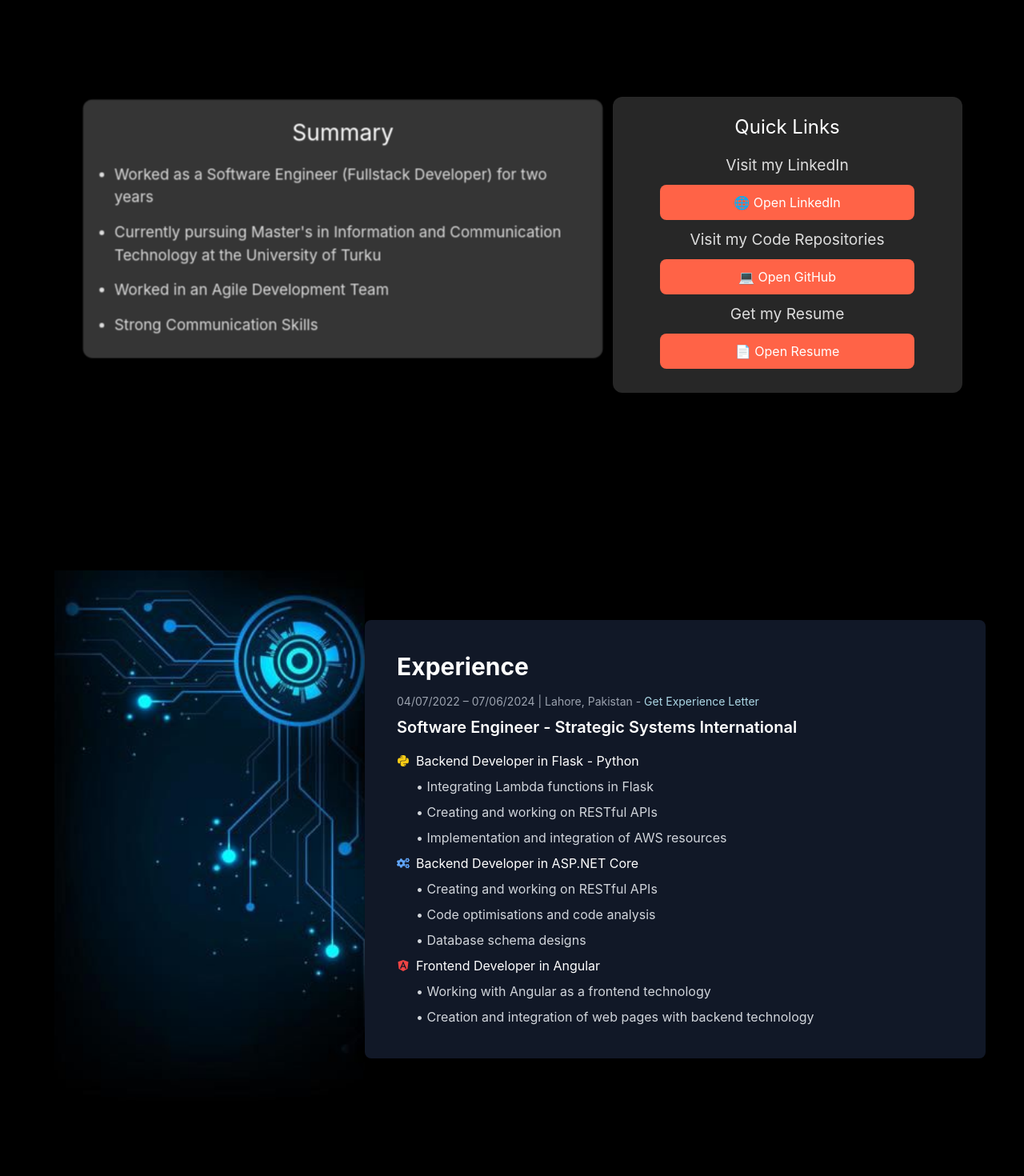
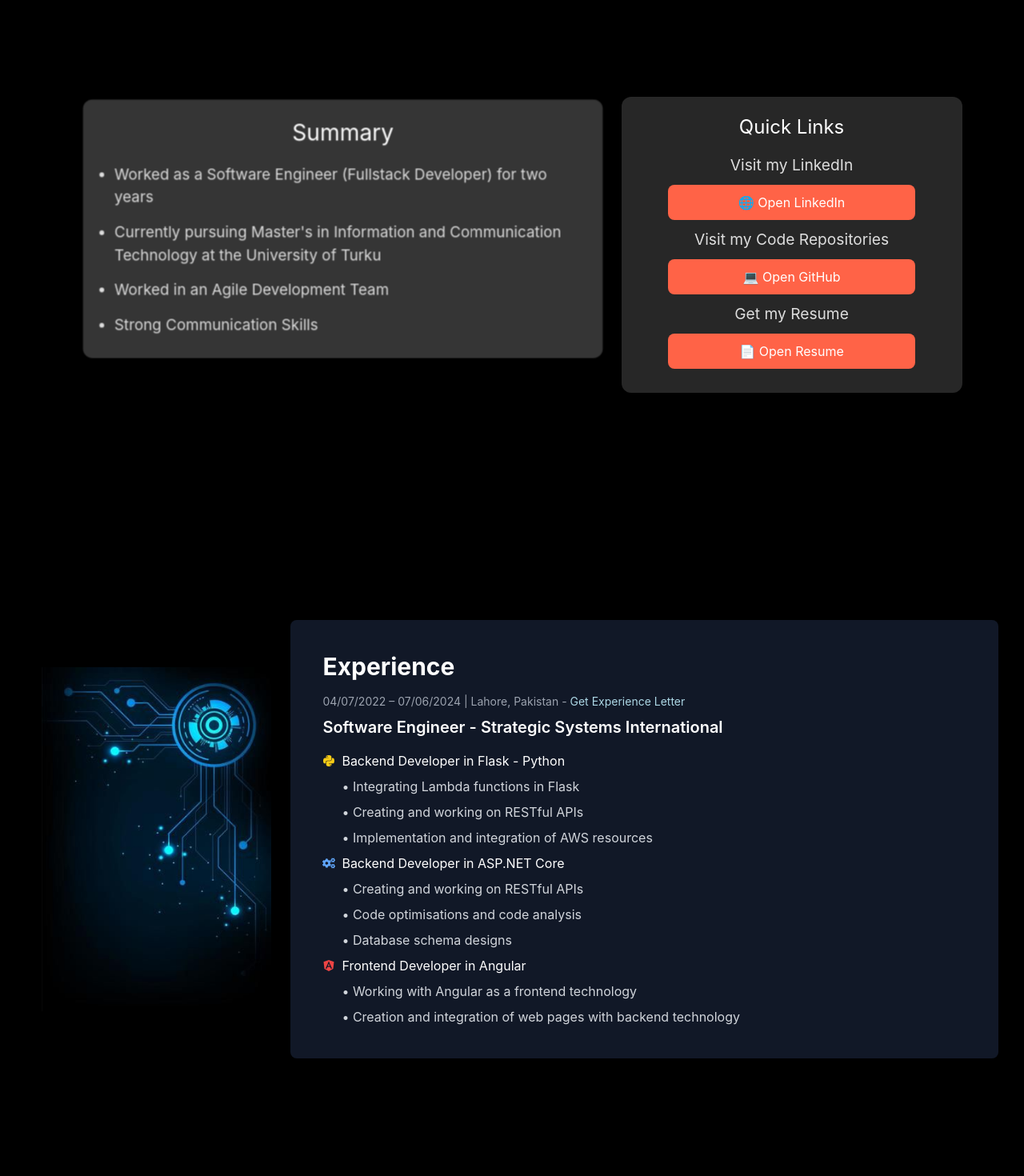
Before and after one commit to W44/portfolio-ui, a React (Create React App) app: page / in a window 1280 px wide. Shown: the part 1040-2510 px from the top of the page at 80% size. Built offline with nearby package versions, Linux system fonts and the light colour scheme; the HTML template or start-up script is replaced by a standard one.

Commit message:
updating styling

```diff
--- a/src/Componants/Body/Body.css
+++ b/src/Componants/Body/Body.css
@@ -26,14 +26,22 @@
     object-position: top;
   }
   /* Parent container for Summary and Quick Links */
-.summary-quicklinks-wrapper {
+  .summary-quicklinks-wrapper {
     display: flex;
-    justify-content: space-between; /* Push both sections apart */
-    align-items: flex-start; /* Align content to the top */
-    width: 90%; /* Adjust width for responsiveness */
-    margin: 50px auto; /* Center the section */
-    gap: 5px; /* Space between components */
-}
+    flex-direction: column;
+    align-items: flex-start;
+    width: 90%;
+    margin: 50px auto;
+    gap: 1rem;
+  }
+
+  @media (min-width: 768px) {
+    .summary-quicklinks-wrapper {
+      flex-direction: row;
+      justify-content: space-between;
+      align-items: flex-start;
+    }
+  }
 
 
 /* Quick Links container - Takes 40% width */
--- a/src/Componants/Body/Experience.css
+++ b/src/Componants/Body/Experience.css
@@ -1,11 +1,18 @@
 .experience-text {
   transition: transform 0.5s ease-in-out, box-shadow 0.3s ease-in-out;
   z-index: 10;
+  width: 100%;
 }
 
 .experience-text:hover {
+  transform: translateX(0) scale(1.05);
+  box-shadow: 0 10px 30px rgba(0, 0, 0, 0.5);
+}
+
+@media (min-width: 768px) {
+  .experience-text:hover {
     transform: translateX(-5%) scale(1.05);
-    box-shadow: 0 10px 30px rgba(0, 0, 0, 0.5);
+  }
 }
 
 .experience-image {
--- a/src/Componants/Body/Experience.js
+++ b/src/Componants/Body/Experience.js
@@ -3,29 +3,33 @@
 
 const Experience = () => {
   return (
-    <div className="relative flex items-center justify-center h-screen px-8 py-16">
+    <div className="relative flex flex-col md:flex-row items-center justify-center min-h-screen px-4 py-16 gap-6">
 
-      <div className="relative w-1/3 h-full overflow-hidden experience-image">
+      {/* Image Section - hidden on small screens */}
+      <div className="w-full md:w-1/3 h-64 md:h-full overflow-hidden experience-image hidden md:block">
         <img
-          src={process.env.PUBLIC_URL+"/exp.jpg"}
+          src={process.env.PUBLIC_URL + "/exp.jpg"}
           alt="Experience"
           className="w-full h-full object-cover transition-transform duration-500"
         />
       </div>
 
-      {/* Tilted Partition - Now Positioned Properly */}
-      {/*<div className="absolute left-1/3 top-0 h-full w-1 bg-gray-600"></div>*/}
-
       {/* Text Section */}
-      <div id="experience" className="relative w-2/3 p-10 bg-gray-900 text-white rounded-lg shadow-lg experience-text">
+      <div id="experience" className="w-full md:w-2/3 p-6 md:p-10 bg-gray-900 text-white rounded-lg shadow-lg experience-text">
         <h2 className="text-3xl font-bold mb-4">Experience</h2>
-
-        {/* Experience Details */}
-        <p className="text-sm text-gray-400">04/07/2022 – 07/06/2024 | Lahore, Pakistan -
-          <a style={{ color: '#ADD8E6' }}  href={`${process.env.PUBLIC_URL}/experience_letter.pdf`} target="_blank" rel="noopener noreferrer"> Get Experience Letter</a></p>
+        <p className="text-sm text-gray-400">
+          04/07/2022 – 07/06/2024 | Lahore, Pakistan -{" "}
+          <a
+            style={{ color: "#ADD8E6" }}
+            href={`${process.env.PUBLIC_URL}/experience_letter.pdf`}
+            target="_blank"
+            rel="noopener noreferrer"
+          >
+            Get Experience Letter
+          </a>
+        </p>
         <h3 className="text-xl font-semibold mt-2">Software Engineer - Strategic Systems International</h3>
 
-        {/* Experience Points with Icons */}
         <ul className="mt-4 space-y-2">
           <li className="flex items-center">
             <FaPython className="mr-2 text-yellow-400" /> Backend Developer in Flask - Python
@@ -49,6 +53,7 @@
         </ul>
       </div>
     </div>
+
   );
 };
 
--- a/src/Componants/Body/Projects.css
+++ b/src/Componants/Body/Projects.css
@@ -1,4 +1,3 @@
-/* Projects Section Container */
 .projects-container {
     width: 80%;
     margin: 50px auto;
@@ -10,7 +9,6 @@
     transition: transform 0.2s ease-in-out, opacity 0.2s ease-in-out;
 }
 
-/* Heading */
 .projects-heading {
     text-align: center;
     font-size: 1.8rem;
@@ -18,16 +16,15 @@
     margin-bottom: 20px;
 }
 
-/* Project List */
 .projects-list {
     display: flex;
     flex-wrap: wrap;
-    justify-content: space-between;
+    gap: 20px;
+    justify-content: center;
 }
 
-/* Individual Project Cards */
 .project-card {
-    width: 30%;
+    width: 100%;
     padding: 15px;
     background: rgba(60, 60, 60, 0.98);
     border-radius: 10px;
@@ -37,26 +34,34 @@
     margin-bottom: 20px;
 }
 
-/* Hover Effect - Rotate & Popup */
+@media (min-width: 640px) {
+    .project-card {
+        width: 80%;
+    }
+}
+
+@media (min-width: 1024px) {
+    .project-card {
+        width: 30%;
+    }
+}
+
 .project-card:hover {
     transform: scale(1.05) rotate(2deg);
     box-shadow: 0 10px 25px rgba(0, 0, 0, 0.5);
 }
 
-/* Project Title */
 .project-title {
     font-size: 1.5rem;
     color: #ffffff;
     margin-bottom: 10px;
 }
 
-/* Project Duration & Company */
 .project-duration, .project-company {
     font-size: 1rem;
     color: #dddddd;
 }
 
-/* Project Description */
 .project-description {
     text-align: left;
     list-style-type: disc;
@@ -65,7 +70,6 @@
     font-size: 1rem;
 }
 
-/* Project Links */
 .project-link {
     display: inline-block;
     margin-top: 10px;
@@ -82,7 +86,6 @@
     background: #cc5500;
 }
 
-/* Skills Container */
 .project-skills {
     display: flex;
     flex-wrap: wrap;
@@ -91,7 +94,6 @@
     justify-content: center;
 }
 
-/*Skill Badges */
 .skill-badge {
     background-color: rgba(255, 165, 0, 0.9);
     color: white;
@@ -104,7 +106,6 @@
     transition: transform 0.2s ease-in-out;
 }
 
-/* Skill Badge Hover Effect */
 .skill-badge:hover {
     transform: scale(1.1);
     background-color: rgba(255, 140, 0, 1);
--- a/src/Componants/Body/QuickLinks.css
+++ b/src/Componants/Body/QuickLinks.css
@@ -1,16 +1,24 @@
-/* Container to hold Summary and Quick Links side by side */
+/* Container for Summary and Quick Links */
 .summary-quicklinks-container {
     display: flex;
+    flex-direction: column; /* Stack vertically by default (mobile) */
     justify-content: space-between;
-    align-items: flex-start; /* Aligns content to the top */
+    align-items: stretch;
     width: 90%;
-    margin: 50px auto; /* Centers the section */
-    gap: 20px; /* Adds spacing between Summary and Quick Links */
+    margin: 50px auto;
+    gap: 20px;
   }
 
-/* Summary container - Positioned properly with spacing */
+  @media (min-width: 768px) {
+    .summary-quicklinks-container {
+      flex-direction: row; /* Side-by-side on medium screens and up */
+      align-items: flex-start;
+    }
+  }
+
+  /* Summary container */
   .summary-container {
-    width: 60%; /* Takes 60% width */
+    width: 100%;
     padding: 20px;
     background: rgba(55, 55, 55, 0.98);
     border-radius: 12px;
@@ -19,7 +27,12 @@
     transition: transform 0.2s ease-in-out, opacity 0.2s ease-in-out;
   }
 
-/* Hover effect for Summary */
+  @media (min-width: 768px) {
+    .summary-container {
+      width: 60%;
+    }
+  }
+
   .summary-container:hover {
     transform: scale(0.96);
     box-shadow: 0 8px 20px rgba(0, 0, 0, 0.5);
@@ -27,13 +40,19 @@
 
   /* Quick Links container */
   .quick-links-container {
-    width: 35%; /* Takes 35% width */
+    width: 100%;
     padding: 20px;
     background: rgba(40, 40, 40, 0.98);
     border-radius: 12px;
     box-shadow: 0 5px 15px rgba(0, 0, 0, 0.3);
     backdrop-filter: blur(5px);
     text-align: center;
+  }
+
+  @media (min-width: 768px) {
+    .quick-links-container {
+      width: 35%;
+    }
   }
 
   /* Quick Links Heading */
@@ -43,7 +62,7 @@
     margin-bottom: 15px;
   }
 
-/* Styling for each link item */
+  /* Link items */
   .quick-links-item {
     font-size: 1.2rem;
     color: #dddddd;
@@ -65,7 +84,6 @@
     transition: transform 0.2s ease-in-out, box-shadow 0.2s ease-in-out;
   }
 
-/* Hover effect for buttons */
   .quick-link-button:hover {
     background: #e55337;
     transform: scale(1.05);
```
Lines whose indentation alone changed are shown as unchanged.
